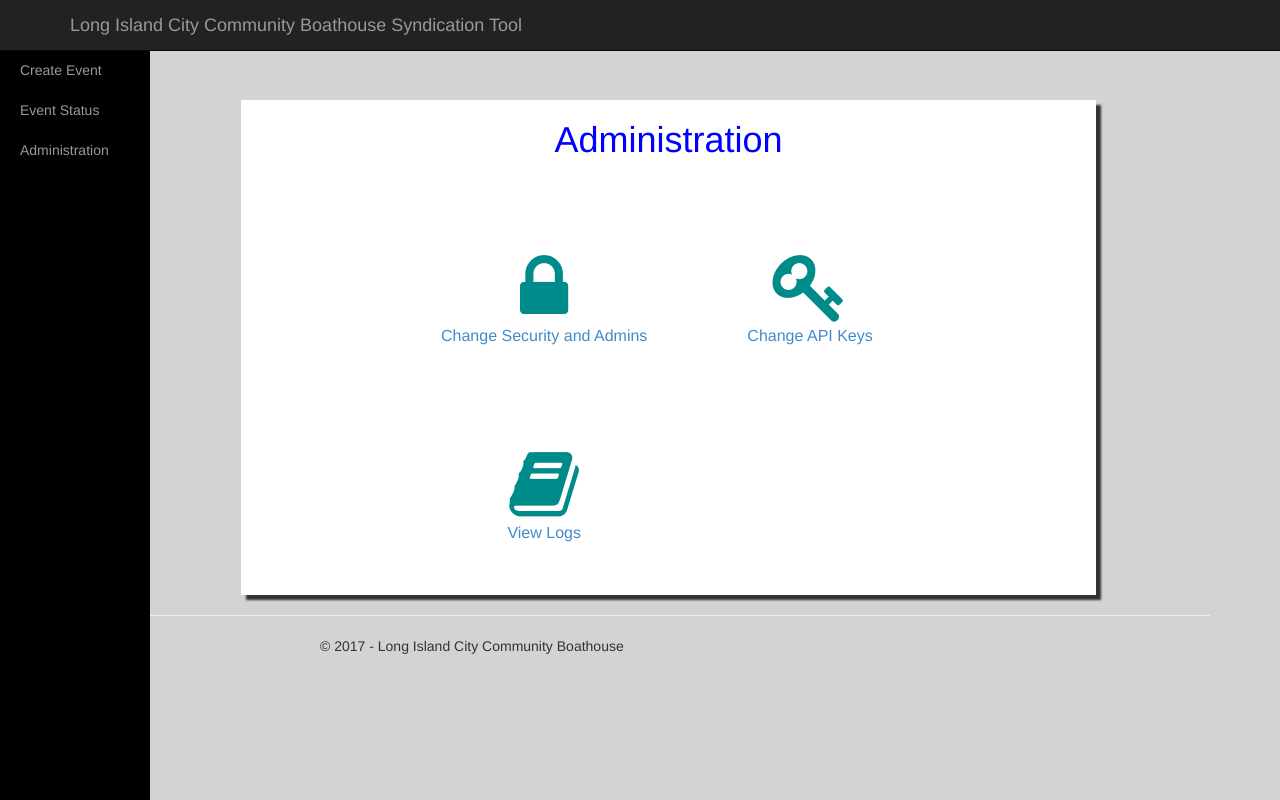
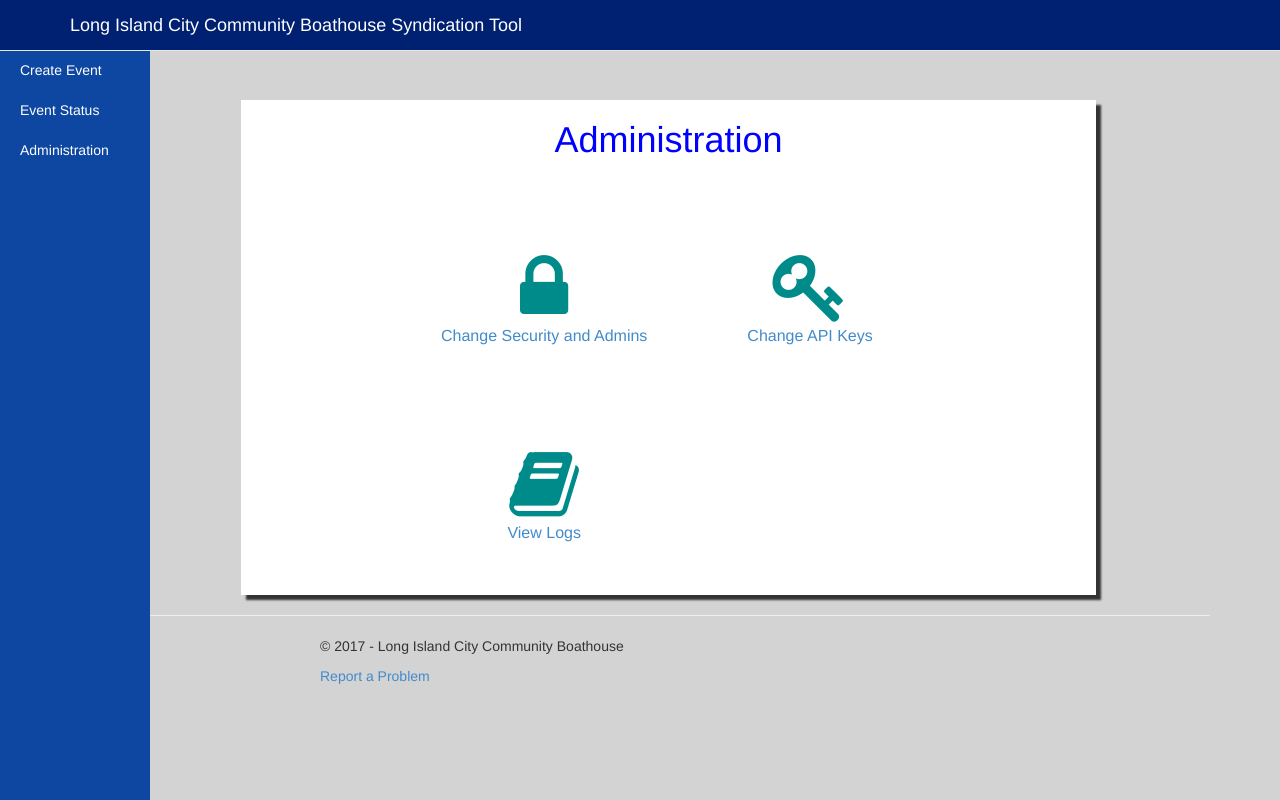
Before and after one commit to LICCB/EventSyndication, a Django app: page /eventsyndication/admin in a window 1280 px wide. Run offline with Django 3.2, Linux system fonts and the light colour scheme.

Commit message:
styling changes, report a problem button

```diff
--- a/webapp/static/webapp/content/card.css
+++ b/webapp/static/webapp/content/card.css
@@ -80,6 +80,10 @@ label input{
     text-align:center;
 }
 
+#issueLink {
+text-align:right;
+}
+
 /*  DROP DOWN*/
 #currentRoute {
     background-color: #4CAF50;
@@ -111,6 +115,13 @@ label input{
     box-shadow: 0px 8px 16px 0px rgba(0,0,0,0.2);
 }
 
+.navbar-default {
+    background-color:#002171;
+}
+
+.navbar-brand {
+    color:white !important;
+}
 .dropdown-content li{
     padding-top:5px;
     padding-left:0px;
--- a/webapp/static/webapp/content/sidebar.css
+++ b/webapp/static/webapp/content/sidebar.css
@@ -10,7 +10,7 @@
     height: 100%;
     margin-left: -250px;
     overflow-y: auto;
-    background: #000;
+    background: #0D47A1;
     /*-webkit-transition: all 0.5s ease;
     -moz-transition: all 0.5s ease;
     -o-transition: all 0.5s ease;
@@ -38,7 +38,7 @@
 .sidebar-nav li a {
     display: block;
     text-decoration: none;
-    color: #999999;
+    color: white;
 }
 
 .sidebar-nav li a:hover {
--- a/webapp/templates/webapp/layout.html
+++ b/webapp/templates/webapp/layout.html
@@ -21,7 +21,7 @@
     </head>
 
     <body>
-        <div class="navbar navbar-inverse navbar-fixed-top">
+        <div class="navbar navbar-default navbar-fixed-top">
             <div class="container">
                 <div class="navbar-header">
                     <button type="button" class="navbar-toggle" data-toggle="collapse" data-target=".navbar-collapse">
@@ -54,6 +54,7 @@
             <hr/>
             <footer style="margin-left:250px">
                 <p>&copy; {{ year }} - Long Island City Community Boathouse</p>
+                <p><a href="https://github.com/LICCB/EventSyndication/issues">Report a Problem</a></p>
             </footer>
         </div>
 
```
Also changed, not shown: webapp/templates/webapp/createEvent.html (+1 -28 lines).
